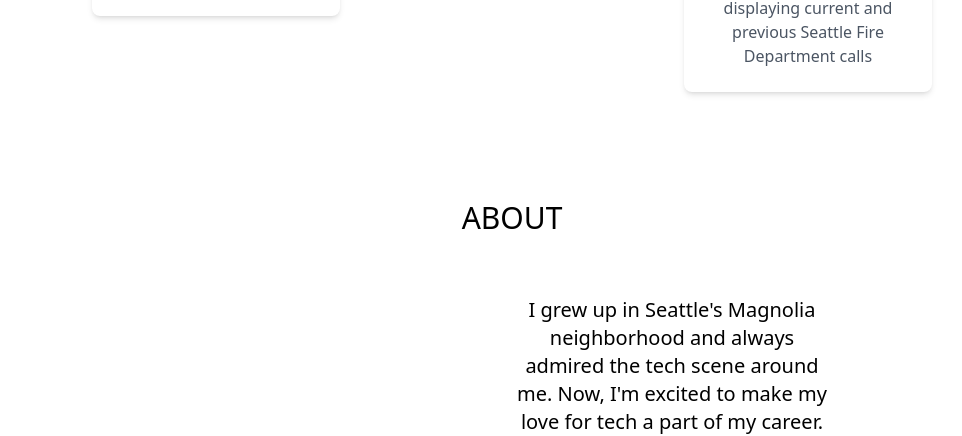
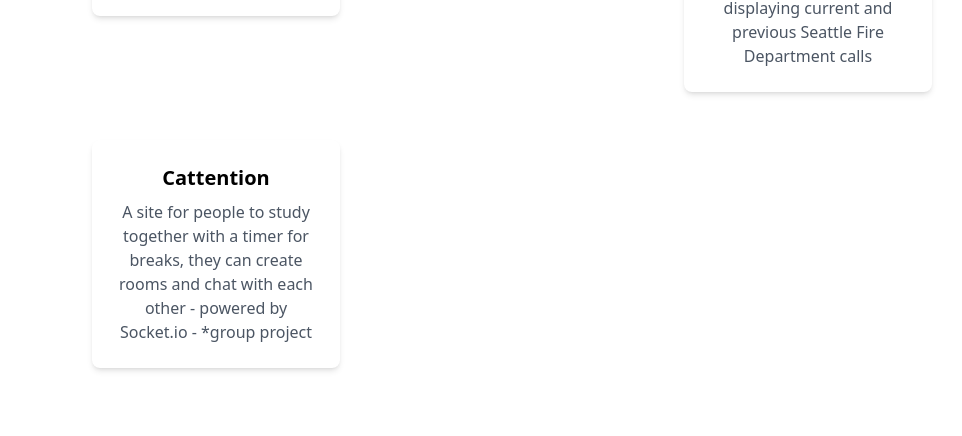
Before and after one commit to alexh3422/alexhport2024, a React (Vite) app: page / in a window 1280 px wide. Shown: the part 1060-1496 px from the top of the page, without its empty margins (128-1090 px from the left). Built offline with nearby package versions, Linux system fonts and the light colour scheme.

Commit message:
updated project array

```diff
--- a/src/layouts/PageProjects.tsx
+++ b/src/layouts/PageProjects.tsx
@@ -15,10 +15,16 @@
       link: `https://intuitive-fitness-9mc7rn870-alexh34222s-projects.vercel.app/`,
     },
     {
-      id: 2,
+      id: 3,
       title: `Seattle Fire Department Call Log`,
       description: `A website linked to the City of Seattle data API displaying current and previous Seattle Fire Department calls`,
       link: `https://alexh34222.github.io/SFD/`,
+    },
+    {
+      id: 4,
+      title: `Cattention`,
+      description: `A site for people to study together with a timer for breaks, they can create rooms and chat with each other - powered by Socket.io - *group project`,
+      link: `https://cattention.netlify.app/`,
     },
   ];
 
```
